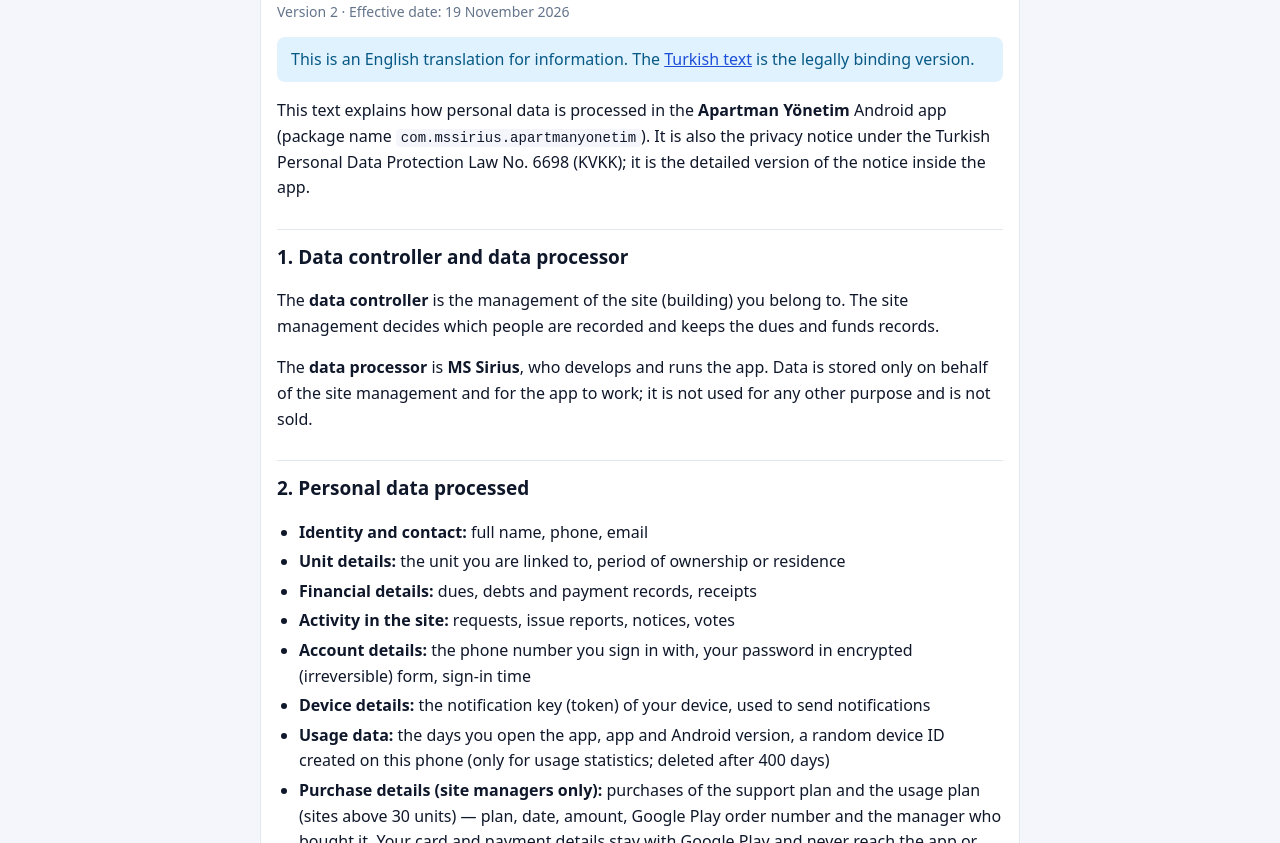
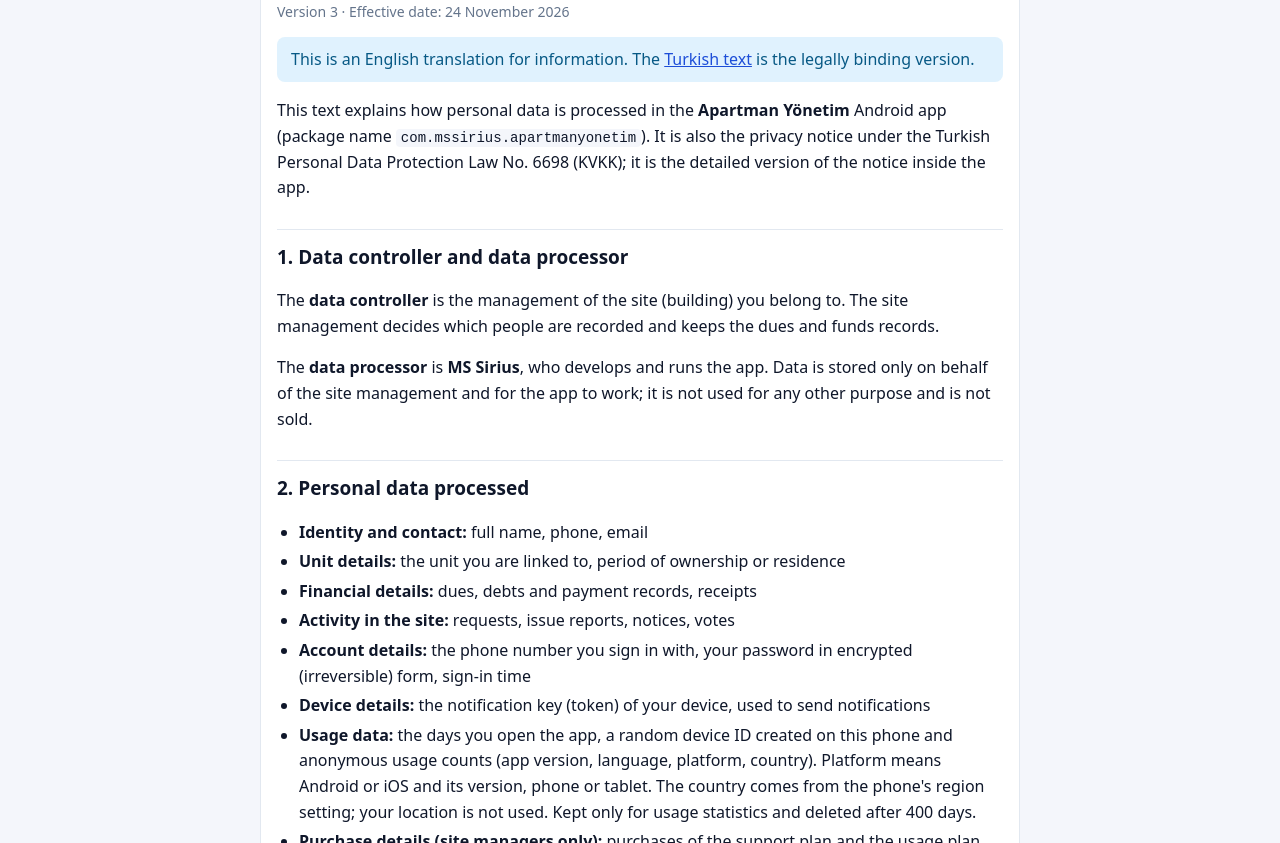
Before and after one commit to MS-sirius/apartman-yonetim-site, a plain HTML site: page privacy.html in a window 1280 px wide. Shown: the part 109-952 px from the top of the page. Drawn offline with Linux system fonts and the light colour scheme.

Commit message:
Gizlilik sürüm 3: isimsiz kullanım sayıları (sürüm, dil, platform, ülke)
Co-Authored-By: Claude Opus 5.5 <noreply@anthropic.com>

```diff
--- a/privacy.html
+++ b/privacy.html
@@ -18,7 +18,7 @@
 
 <main class="wrap">
   <h1>Privacy Policy</h1>
-  <p class="meta">Version 2 · Effective date: 19 November 2026</p>
+  <p class="meta">Version 3 · Effective date: 24 November 2026</p>
   <div class="note">This is an English translation for information. The <a href="gizlilik.html" lang="tr">Turkish text</a>
   is the legally binding version.</div>
 
@@ -40,8 +40,10 @@
     <li><b>Activity in the site:</b> requests, issue reports, notices, votes</li>
     <li><b>Account details:</b> the phone number you sign in with, your password in encrypted (irreversible) form, sign-in time</li>
     <li><b>Device details:</b> the notification key (token) of your device, used to send notifications</li>
-    <li><b>Usage data:</b> the days you open the app, app and Android version, a random device ID created on this
-      phone (only for usage statistics; deleted after 400 days)</li>
+    <li><b>Usage data:</b> the days you open the app, a random device ID created on this phone and anonymous usage
+      counts (app version, language, platform, country). Platform means Android or iOS and its version, phone or
+      tablet. The country comes from the phone's region setting; your location is not used. Kept only for usage
+      statistics and deleted after 400 days.</li>
     <li><b>Purchase details (site managers only):</b> purchases of the support plan and the usage plan (sites above 30
       units) — plan, date, amount, Google Play order number and the manager who bought it. Your card and payment
       details stay with Google Play and never reach the app or us.</li>
```
Also changed, not shown: gizlilik.html (+5 -3 lines).
